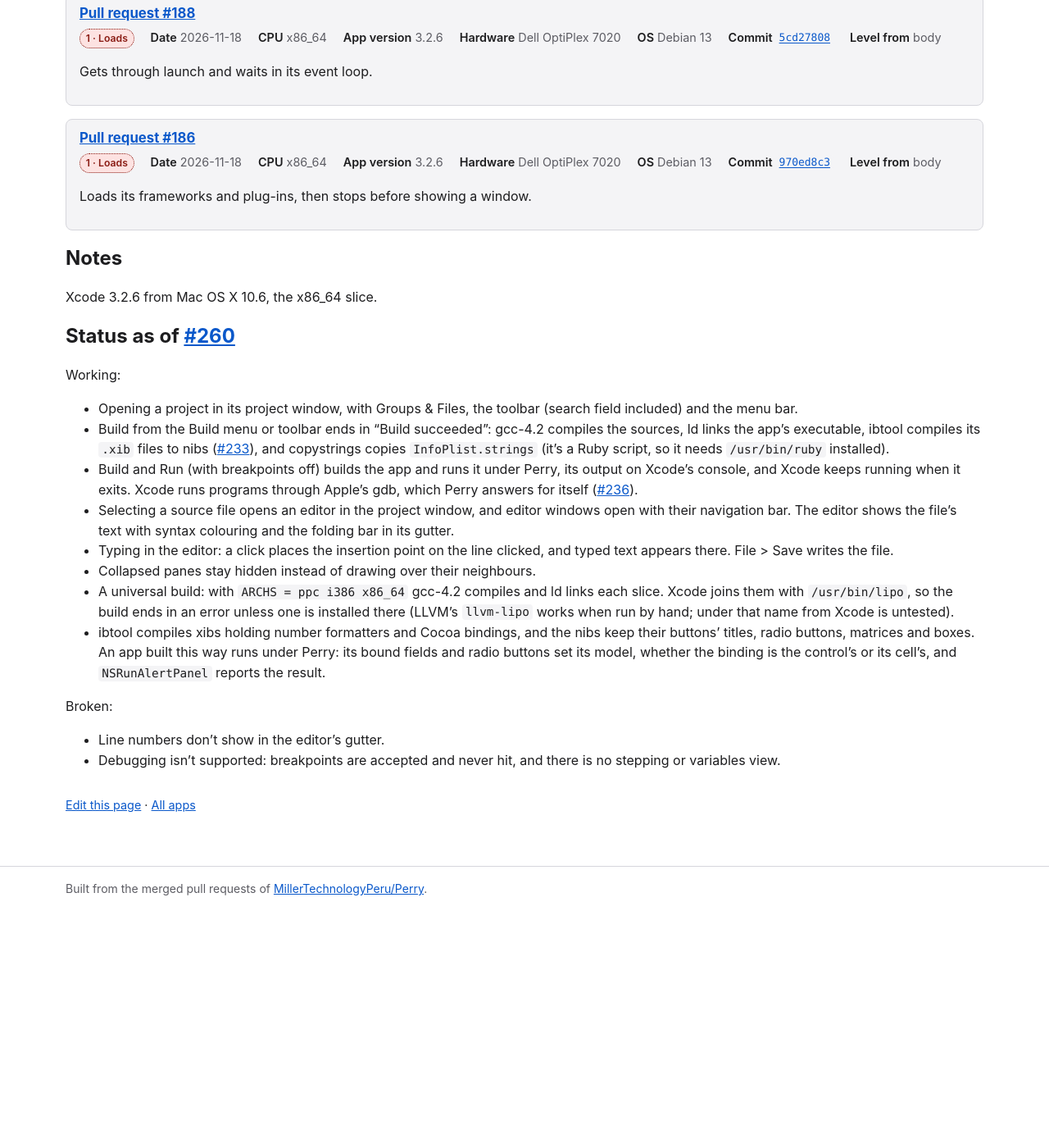
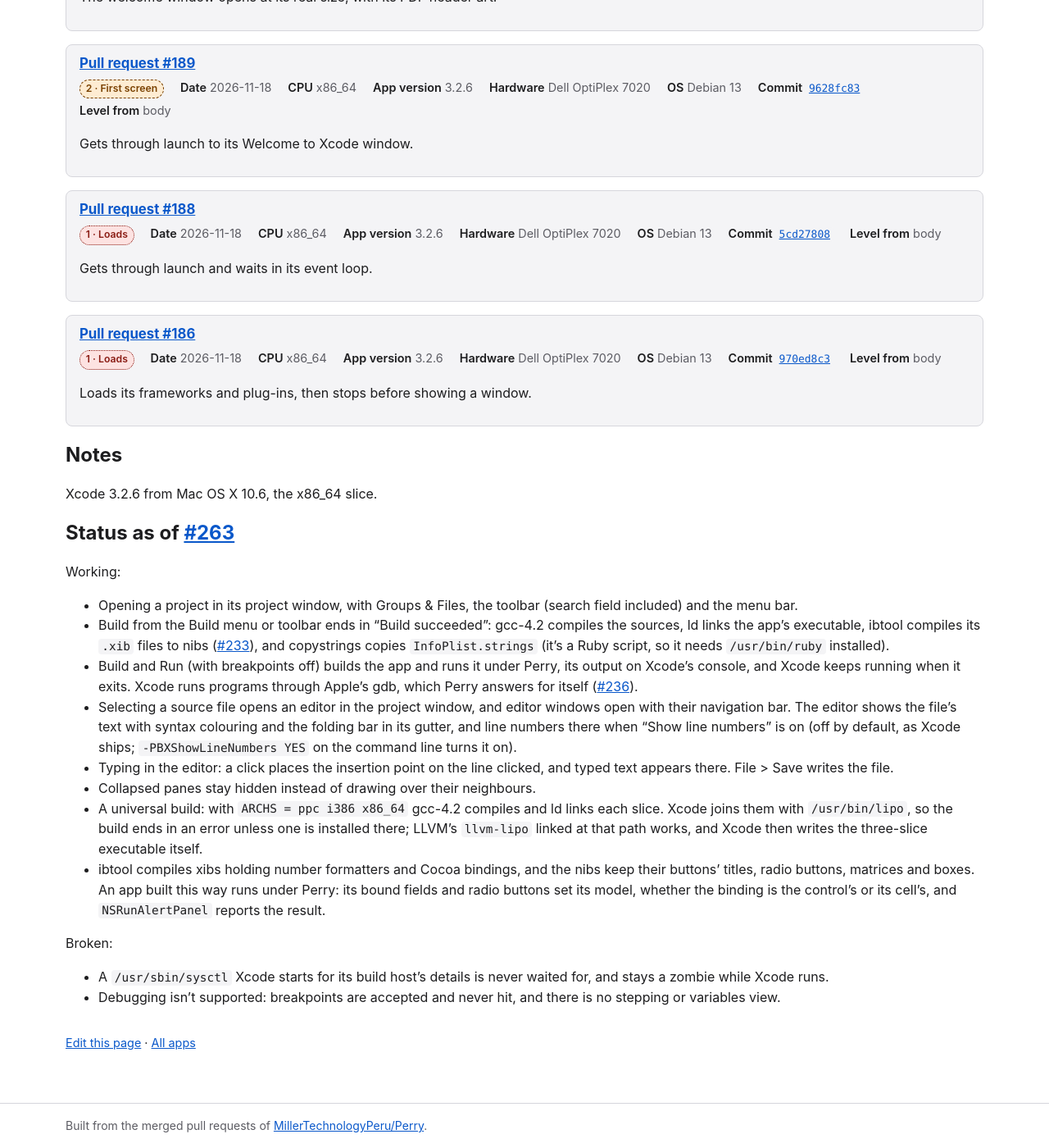
Before and after one commit to MillerTechnologyPeru/Perry, a Jekyll site: the page built from docs/_apps/macos/com.apple.Xcode.md, in a window 1280 px wide and 1400 px high, scrolled down 4989 px. Shown: the whole window at 82% size. Built offline with Jekyll 4.4.1, drawn with Linux system fonts in a browser that asks for light colours; before the commit the page ends 6100 px from its top, so only the background shows below that; some of the changed text lies outside the part shown.

Commit message:
Report Xcode 3.2.6: line numbers in the gutter, and a universal build joined by lipo

```diff
--- a/docs/_apps/macos/com.apple.Xcode.md
+++ b/docs/_apps/macos/com.apple.Xcode.md
@@ -255,11 +255,25 @@ reports:
     level: 3
     source: body
     notes: An app Xcode builds with radio buttons and text fields bound through their cells takes what is clicked and typed. Debugging isn't supported.
+  - pr: 263
+    date: 2026-11-21
+    perry: "9fa89f8e"
+    platform: macos
+    cpu: x86_64
+    app_version: "3.2.6"
+    hardware: Dell OptiPlex 7020
+    os: Debian 13
+    env:
+      - "PERRY_UNIMPLEMENTED=continue"
+      - "PERRY_OBJC_UNRECOGNIZED=continue"
+    level: 3
+    source: body
+    notes: The editor's gutter shows line numbers when the preference is on, and a universal build ends with Xcode joining the slices itself once a lipo is at /usr/bin/lipo. Debugging isn't supported.
 ---
 
 Xcode 3.2.6 from Mac OS X 10.6, the x86_64 slice.
 
-## Status as of [#260]({{ site.repository_url }}/pull/260)
+## Status as of [#263]({{ site.repository_url }}/pull/263)
 
 Working:
 
@@ -276,14 +290,18 @@ Working:
   itself ([#236]({{ site.repository_url }}/pull/236)).
 - Selecting a source file opens an editor in the project window, and
   editor windows open with their navigation bar. The editor shows the
-  file's text with syntax colouring and the folding bar in its gutter.
+  file's text with syntax colouring and the folding bar in its gutter,
+  and line numbers there when "Show line numbers" is on (off by default,
+  as Xcode ships; `-PBXShowLineNumbers YES` on the command line turns it
+  on).
 - Typing in the editor: a click places the insertion point on the line
   clicked, and typed text appears there. File > Save writes the file.
 - Collapsed panes stay hidden instead of drawing over their neighbours.
 - A universal build: with `ARCHS = ppc i386 x86_64` gcc-4.2 compiles and
   ld links each slice. Xcode joins them with `/usr/bin/lipo`, so the build
-  ends in an error unless one is installed there (LLVM's `llvm-lipo`
-  works when run by hand; under that name from Xcode is untested).
+  ends in an error unless one is installed there; LLVM's `llvm-lipo`
+  linked at that path works, and Xcode then writes the three-slice
+  executable itself.
 - ibtool compiles xibs holding number formatters and Cocoa bindings, and
   the nibs keep their buttons' titles, radio buttons, matrices and boxes.
   An app built this way runs under Perry: its bound fields and radio
@@ -292,6 +310,7 @@ Working:
 
 Broken:
 
-- Line numbers don't show in the editor's gutter.
+- A `/usr/sbin/sysctl` Xcode starts for its build host's details is
+  never waited for, and stays a zombie while Xcode runs.
 - Debugging isn't supported: breakpoints are accepted and never hit, and
   there is no stepping or variables view.
```
